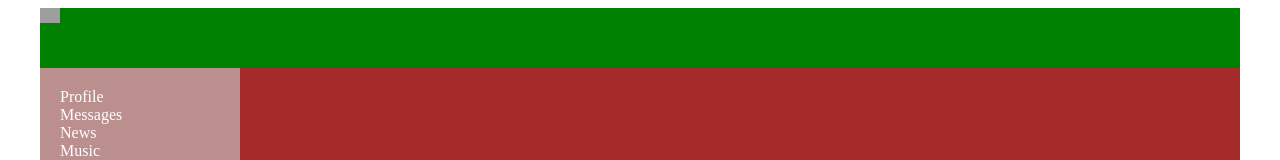
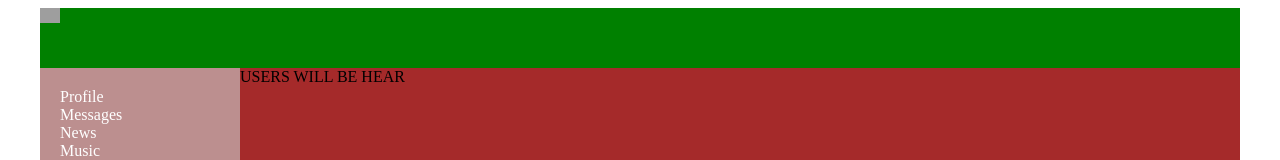
Before and after one commit to Srh-Yakovenko-ua/samurai-way, a React (Create React App) app: page /users in a window 1280 px wide. Shown: the top 160 px of the page. Built offline with nearby package versions, Linux system fonts and the light colour scheme; grey boxes are pictures that could not be loaded.

Commit message:
add User components

```diff
--- a/src/App.tsx
+++ b/src/App.tsx
@@ -8,9 +8,7 @@ import {News} from './comonents/News/News';
 import {Music} from './comonents/Music/Music';
 import {Settings} from './comonents/Settings/Settings';
 import {DialogsContainer} from './comonents/Dialogs/DialogsContainer';
-
-
-
+import {Users} from './comonents/Users/Users';
 
 
 const App = () => {
@@ -25,6 +23,7 @@ const App = () => {
                 <Route path={'/profile'} component={Profile}/>
                 <Route path={'/news'} component={News}/>
                 <Route path={'/music'} component={Music}/>
+                <Route path={'/users'} render={()=><Users/>}/>
                 <Route path={'/settings'} component={Settings}/>
             </div>
         </div>
--- /dev/null
+++ b/src/comonents/Users/Users.tsx
@@ -0,0 +1,9 @@
+import React from 'react';
+
+export const Users = () => {
+    return (
+        <div>
+            USERS WILL BE HEAR
+        </div>
+    );
+};
```
